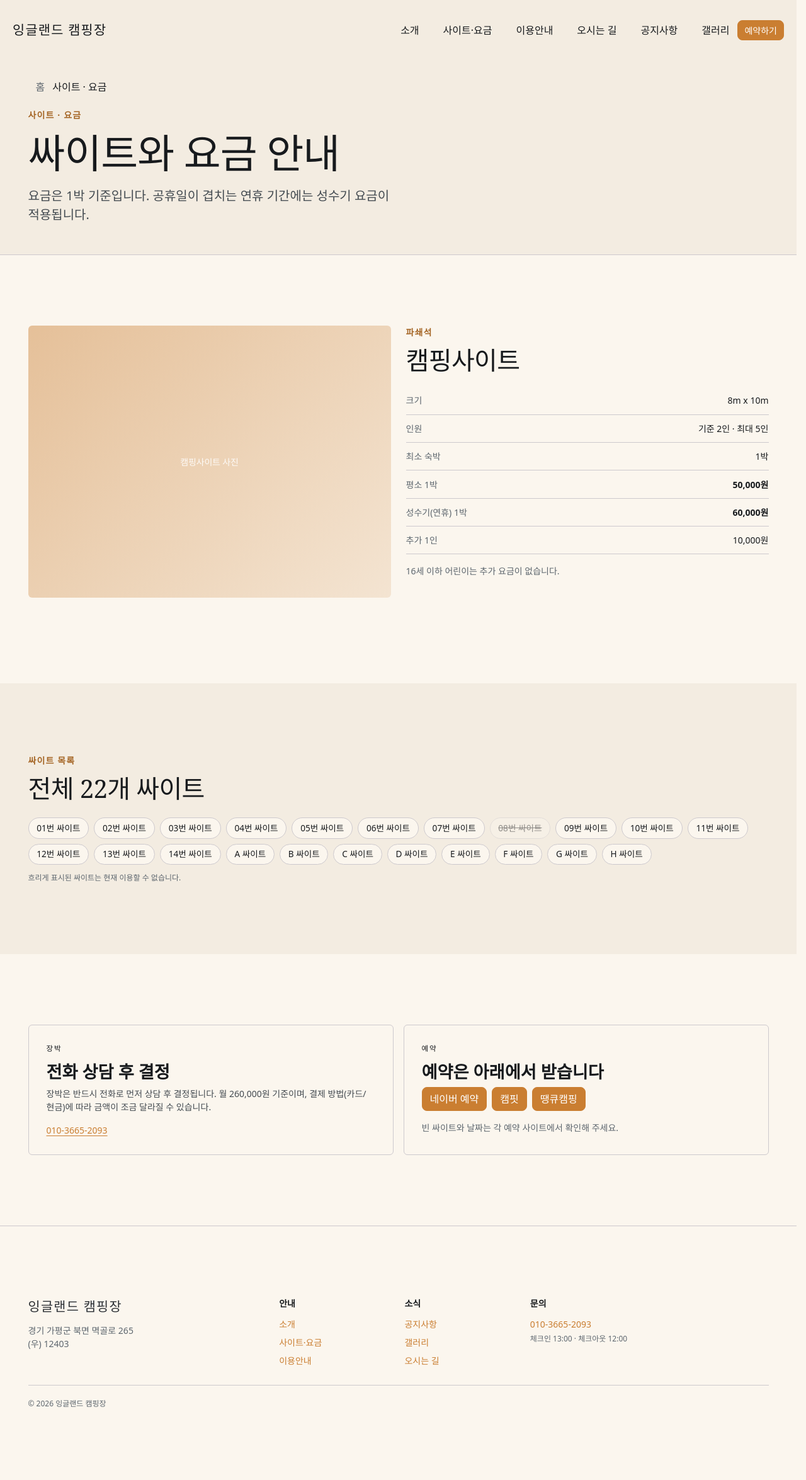
After one commit to bellechanson/england-camping, a Spring Boot app: page /sites in a window 1280 px wide. The commit adds this page. Shown: the whole page at 63% size. Run offline with Spring Boot 4, Linux system fonts and the light colour scheme; data comes from the database, SQL or seed files in the repository; some libraries are stand-ins or nearby versions.

Commit message:
feat: 하위 페이지 4개 추가 (소개, 사이트·요금, 이용안내, 오시는 길)
- 하위 페이지 공통 제목 띠(subhead) 조각 추가
- 사이트·요금: 종류별 요금표, 싸이트 22개 목록, 장박·예약 안내
- 이용안내: 이용 시간, 이용 규칙, 추가 인원·장박·주차
- 오시는 길: 카카오맵(마커+이름표), 카카오맵 길찾기·네이버 지도 버튼
- 카카오맵 JavaScript 키는 환경 변수(KAKAO_MAP_JS_KEY)로 분리
- 지도 좌표·네이버 지도 주소 설정 항목 추가
- 하위 페이지에서 캠핑장 이름이 안 보이던 문제 수정

```diff
--- /dev/null
+++ b/src/main/java/com/englandcamping/controller/PageController.java
@@ -0,0 +1,53 @@
+package com.englandcamping.controller;
+
+import org.springframework.beans.factory.annotation.Value;
+import org.springframework.stereotype.Controller;
+import org.springframework.ui.Model;
+import org.springframework.web.bind.annotation.GetMapping;
+
+import com.englandcamping.service.SiteGuideService;
+
+/**
+ * 메뉴의 하위 페이지들 (소개 / 사이트·요금 / 이용안내 / 오시는 길) 글/링크(settings), 예약 버튼(reserveLinks)
+ * 등은 GlobalModelAdvice가 자동으로 넣어 준다.
+ */
+@Controller
+public class PageController {
+
+	private final SiteGuideService siteGuideService;
+	/** 카카오맵 JavaScript 키 (application.properties → 환경 변수) */
+	private final String kakaoMapJsKey;
+
+	public PageController(SiteGuideService siteGuideService, @Value("${kakao.map.js-key:}") String kakaoMapJsKey) {
+		this.siteGuideService = siteGuideService;
+		this.kakaoMapJsKey = kakaoMapJsKey;
+	}
+
+	/** 소개 */
+	@GetMapping("/about")
+	public String about() {
+		return "pages/about";
+	}
+
+	/** 사이트 · 요금 */
+	@GetMapping("/sites")
+	public String sites(Model model) {
+		model.addAttribute("types", siteGuideService.findAllTypes());
+		model.addAttribute("sites", siteGuideService.findAllSites());
+		return "pages/sites";
+	}
+
+	/** 이용안내 (추가 인원 요금을 보여 주려고 대표 종류도 넘김) */
+	@GetMapping("/guide")
+	public String guide(Model model) {
+		model.addAttribute("mainType", siteGuideService.findMainType());
+		return "pages/guide";
+	}
+
+	/** 오시는 길 (카카오맵) */
+	@GetMapping("/location")
+	public String location(Model model) {
+		model.addAttribute("kakaoMapJsKey", kakaoMapJsKey);
+		return "pages/location";
+	}
+}
--- a/src/main/java/com/englandcamping/domain/SettingKey.java
+++ b/src/main/java/com/englandcamping/domain/SettingKey.java
@@ -25,7 +25,8 @@ public enum SettingKey {
 	// ===== 연락처 / 오시는 길 =====
 	ADDRESS_ROAD("주소 (도로명)", "경기 가평군 북면 멱골로 265"), ADDRESS_JIBUN("주소 (지번)", "경기 가평군 북면 목동리 328-1"),
 	ZIP_CODE("우편번호", "12403"), PHONE("전화번호", "010-3665-2093"),
-	PARKING_INFO("주차 안내", "무료 주차. 각 싸이트 앞 또는 별도 주차 공간에 주차하실 수 있습니다."),
+	PARKING_INFO("주차 안내", "무료 주차. 각 싸이트 앞 또는 별도 주차 공간에 주차하실 수 있습니다."), MAP_LAT("지도 위도", "37.9129865"),
+	MAP_LNG("지도 경도", "127.5748272"), MAP_NAVER_URL("네이버 지도 주소", "https://map.naver.com/p/entry/place/1171966289"),
 
 	// ===== 이용 안내 =====
 	CHECK_IN("체크인", "13:00"), CHECK_OUT("체크아웃", "12:00"), MANNER_TIME("매너타임", "22:30 ~ 07:00"),
--- a/src/main/java/com/englandcamping/service/SiteGuideService.java
+++ b/src/main/java/com/englandcamping/service/SiteGuideService.java
@@ -32,4 +32,10 @@ public class SiteGuideService {
 	public List<CampSite> findAllSites() {
 		return campSiteRepository.findAllByOrderBySortOrderAscIdAsc();
 	}
+
+	/** 대표 사이트 종류 (지금은 하나뿐이라 첫 번째). 없으면 null */
+	public SiteType findMainType() {
+		List<SiteType> types = findAllTypes();
+		return types.isEmpty() ? null : types.get(0);
+	}
 }
--- a/src/main/resources/application.properties
+++ b/src/main/resources/application.properties
@@ -22,3 +22,9 @@ spring.jpa.properties.hibernate.format_sql=true
 # ===== Thymeleaf =====
 # 개발 중에는 HTML을 고치면 재시작 없이 바로 보이게 캐시 끔
 spring.thymeleaf.cache=false
+
+# ===== 카카오맵 =====
+# JavaScript 키. 화면에 공개되는 키라 비밀번호만큼 위험하진 않지만,
+# GitHub에 올리지 않으려고 환경 변수(KAKAO_MAP_JS_KEY)에서 읽음.
+# 환경 변수가 없으면 빈 값 → 오시는 길 페이지에 "지도 준비 중" 표시
+kakao.map.js-key=${KAKAO_MAP_JS_KEY:}
--- a/src/main/resources/static/assets/css/england.css
+++ b/src/main/resources/static/assets/css/england.css
@@ -102,3 +102,19 @@ body {
 .site-footer {
 	border-top: 1px solid var(--bs-border-color);
 }
+
+
+/* ===== 하위 페이지 ===== */
+/* 하위 페이지는 머리글 뒤가 밝은 색이라 캠핑장 이름도 진한 글자로
+   (템플릿 style.css에 메뉴 글자만 있고 이름은 빠져 있어서 하얗게 안 보임) */
+.sub-head-page .site-header .wordmark {
+	color: var(--bs-fg-body);
+}
+
+/* 카카오맵 상자 */
+.map-box {
+	width: 100%;
+	height: 26rem;
+	border: 1px solid var(--bs-border-color);
+	overflow: hidden;
+}
--- a/src/main/resources/templates/fragments/layout.html
+++ b/src/main/resources/templates/fragments/layout.html
@@ -68,6 +68,22 @@
 	</nav>
 </header>
 
+<!-- ===== 2-1. 하위 페이지 제목 띠 =====
+     subhead(작은 제목, 큰 제목, 설명) — 설명이 없으면 null -->
+<div th:fragment="subhead(eyebrow, title, lead)" class="sub-head">
+	<div class="container">
+		<nav aria-label="현재 위치" class="mb-5">
+			<ol class="breadcrumb mb-0">
+				<li class="breadcrumb-item"><a class="breadcrumb-link" th:href="@{/}">홈</a></li>
+				<li class="breadcrumb-item active" aria-current="page" th:text="${eyebrow}">페이지</li>
+			</ol>
+		</nav>
+		<p class="eyebrow fs-sm fg-primary mb-3" th:text="${eyebrow}">작은 제목</p>
+		<h1 class="section-title fs-5xl mb-4" th:text="${title}">큰 제목</h1>
+		<p class="fs-lg fg-2 mb-0" style="max-width:40rem" th:if="${lead != null}" th:text="${lead}">설명</p>
+	</div>
+</div>
+
 <!-- ===== 3. 꼬리말 ===== -->
 <footer th:fragment="footer" class="site-footer section pb-6">
 	<div class="container">
--- /dev/null
+++ b/src/main/resources/templates/pages/sites.html
@@ -0,0 +1,105 @@
+<!DOCTYPE html>
+<html lang="ko" data-bs-theme="light" xmlns:th="http://www.thymeleaf.org">
+
+<head th:replace="~{fragments/layout :: head(${'사이트 · 요금 | ' + settings['CAMP_NAME']})}"></head>
+
+<body class="sub-head-page">
+
+	<a class="visually-hidden-focusable btn-solid theme-primary m-3" href="#main">본문 바로가기</a>
+	<header th:replace="~{fragments/layout :: header}"></header>
+
+	<div
+		th:replace="~{fragments/layout :: subhead('사이트 · 요금', '싸이트와 요금 안내', ${'요금은 1박 기준입니다. ' + settings['PEAK_SEASON_INFO']})}">
+	</div>
+
+	<main id="main">
+
+		<!-- ===== 사이트 종류별 요금 (종류가 늘어나면 자동으로 여러 개) ===== -->
+		<section class="section">
+			<div class="container">
+				<div class="row g-7 mb-7" th:each="type : ${types}">
+					<div class="lg:col-6">
+						<div class="ph ph-4x3 rounded-4"><span class="ph-label" th:text="${type.name} + ' 사진'">사진</span>
+						</div>
+					</div>
+					<div class="lg:col-6">
+						<p class="eyebrow fs-sm fg-primary mb-3" th:text="${type.floorType}">파쇄석</p>
+						<h2 class="section-title fs-3xl mb-5" th:text="${type.name}">캠핑사이트</h2>
+
+						<div class="spec-row"><span class="fg-3 fs-sm">크기</span><span class="fs-sm"
+								th:text="${type.sizeText}">8m x 10m</span></div>
+						<div class="spec-row"><span class="fg-3 fs-sm">인원</span>
+							<span class="fs-sm"
+								th:text="'기준 ' + ${type.baseGuests} + '인 · 최대 ' + ${type.maxGuests} + '인'">기준 2인 · 최대
+								5인</span>
+						</div>
+						<div class="spec-row"><span class="fg-3 fs-sm">최소 숙박</span><span class="fs-sm"
+								th:text="${type.minNights} + '박'">1박</span></div>
+						<div class="spec-row"><span class="fg-3 fs-sm">평소 1박</span>
+							<span class="fs-sm fw-semibold"
+								th:text="${type.normalPrice != null} ? ${#numbers.formatInteger(type.normalPrice, 1, 'COMMA')} + '원' : '전화 문의'">50,000원</span>
+						</div>
+						<div class="spec-row"><span class="fg-3 fs-sm">성수기(연휴) 1박</span>
+							<span class="fs-sm fw-semibold"
+								th:text="${type.peakPrice != null} ? ${#numbers.formatInteger(type.peakPrice, 1, 'COMMA')} + '원' : '전화 문의'">60,000원</span>
+						</div>
+						<div class="spec-row"><span class="fg-3 fs-sm">추가 1인</span>
+							<span class="fs-sm"
+								th:text="${type.extraPersonFee != null} ? ${#numbers.formatInteger(type.extraPersonFee, 1, 'COMMA')} + '원' : '전화 문의'">10,000원</span>
+						</div>
+
+						<p class="fs-sm fg-3 mt-5 mb-0" th:text="${settings['EXTRA_PERSON_INFO']}">16세 이하 무료</p>
+					</div>
+				</div>
+			</div>
+		</section>
+
+		<!-- ===== 싸이트 목록 ===== -->
+		<section class="section bg-2">
+			<div class="container">
+				<p class="eyebrow fs-sm fg-primary mb-3">싸이트 목록</p>
+				<h2 class="section-title fs-3xl mb-6" th:text="'전체 ' + ${#lists.size(sites)} + '개 싸이트'">전체 22개 싸이트</h2>
+				<div class="site-chips">
+					<span th:each="site : ${sites}" class="site-chip"
+						th:classappend="${site.available} ? '' : 'is-closed'"
+						th:title="${site.available} ? '이용 가능' : '현재 이용 불가'" th:text="${site.name}">01번 싸이트</span>
+				</div>
+				<p class="fs-xs fg-3 mt-4 mb-0">흐리게 표시된 싸이트는 현재 이용할 수 없습니다.</p>
+			</div>
+		</section>
+
+		<!-- ===== 장박 + 예약 ===== -->
+		<section class="section">
+			<div class="container">
+				<div class="row g-5">
+					<div class="md:col-6">
+						<div class="offer">
+							<p class="offer-flag mb-4">장박</p>
+							<h3 class="fs-xl fw-semibold mb-3">전화 상담 후 결정</h3>
+							<p class="fg-2 fs-sm mb-5" th:text="${settings['LONG_STAY_INFO']}">장박 안내</p>
+							<p class="fs-sm mb-0"><a th:href="'tel:' + ${settings['PHONE']}"
+									th:text="${settings['PHONE']}">전화번호</a></p>
+						</div>
+					</div>
+					<div class="md:col-6">
+						<div class="offer">
+							<p class="offer-flag mb-4">예약</p>
+							<h3 class="fs-xl fw-semibold mb-3">예약은 아래에서 받습니다</h3>
+							<div class="reserve-buttons mb-5">
+								<a th:each="link : ${reserveLinks}" class="btn-solid theme-primary"
+									th:href="${link.url}" th:text="${link.name}" target="_blank" rel="noopener">예약처</a>
+							</div>
+							<p class="fs-sm fg-3 mb-0">빈 싸이트와 날짜는 각 예약 사이트에서 확인해 주세요.</p>
+						</div>
+					</div>
+				</div>
+			</div>
+		</section>
+
+	</main>
+
+	<footer th:replace="~{fragments/layout :: footer}"></footer>
+	<th:block th:replace="~{fragments/layout :: scripts}"></th:block>
+</body>
+
+</html>
```
Also changed, not shown: src/main/resources/templates/pages/about.html (added, +48 -0 lines), src/main/resources/templates/pages/guide.html (added, +82 -0 lines), src/main/resources/templates/pages/location.html (added, +91 -0 lines).
